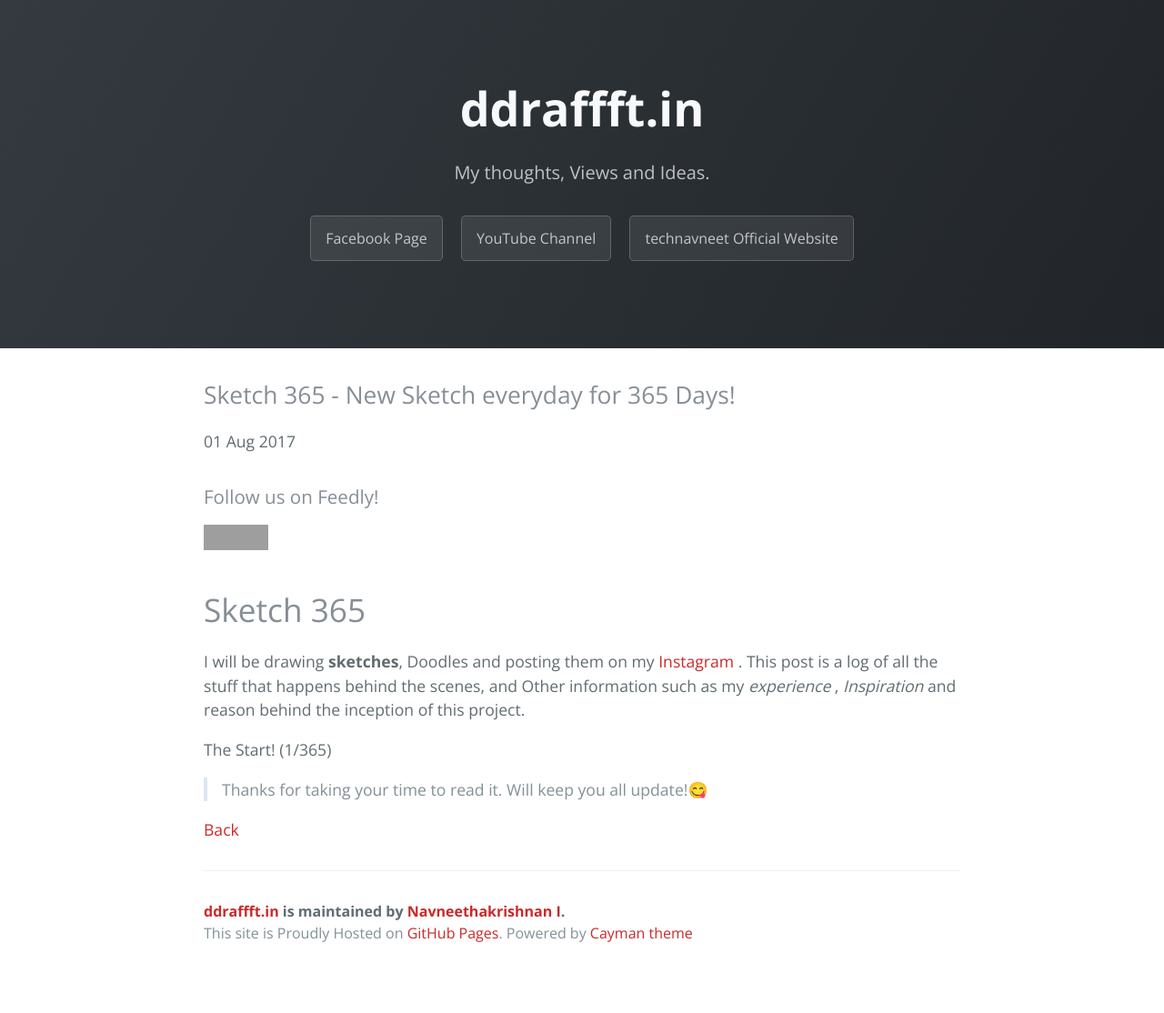
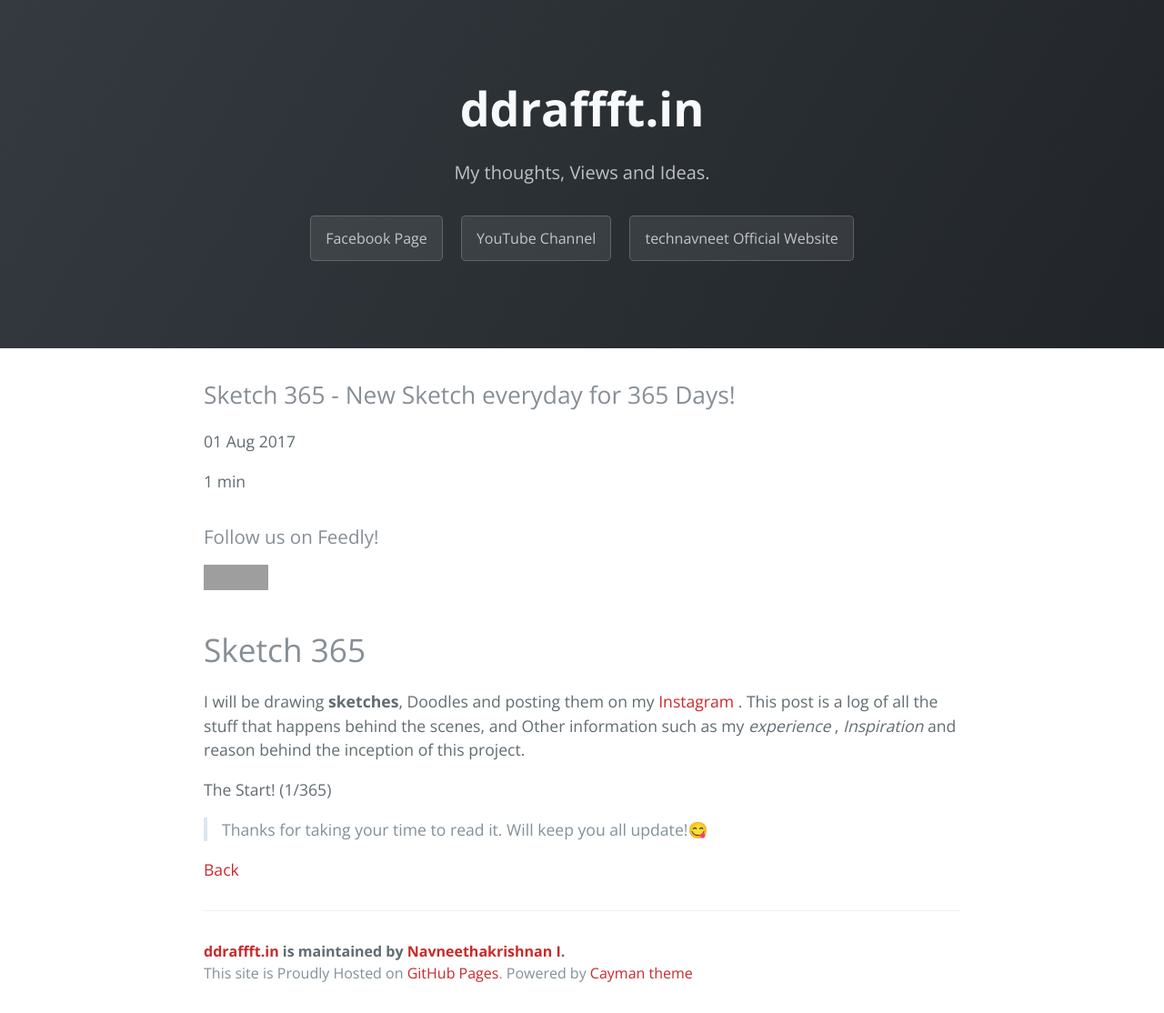
Before and after one commit to Navneet-Suresh/Navneet-Suresh.github.io, a Jekyll site: the page built from _posts/2017-08-01-Sketch-365.md, in a window 1280 px wide. Shown: the whole page at 91% size. Built offline with Jekyll 4.4.1, drawn with Linux system fonts in a browser that asks for light colours; nearby versions of some CDN libraries; before the commit the page ends 1070 px from its top, so only the background shows below that; grey boxes are pictures that could not be loaded.

Commit message:
Update post.html

```diff
--- a/_layouts/post.html
+++ b/_layouts/post.html
@@ -2,7 +2,7 @@
 layout: default
 ---
 <h2>{{ page.title }}</h2>
-<p class="meta">{{ page.date | date_to_string }}</p>
+<p class="meta">{{ page.date | date_to_string }}</p> {% include read_time.html %}
 <h3>Follow us on Feedly!</h3><a href='http://cloud.feedly.com/#subscription%2Ffeed%2Fhttp%3A%2F%2Fhttps%3A%2F%2Fnavneet-suresh.github.io%2Ffeed.xml'  target='blank'><img id='feedlyFollow' src='http://s3.feedly.com/img/follows/feedly-follow-rectangle-flat-medium_2x.png' alt='follow us in feedly' width='71' height='28'></a>
 {{ content }}
 
```
